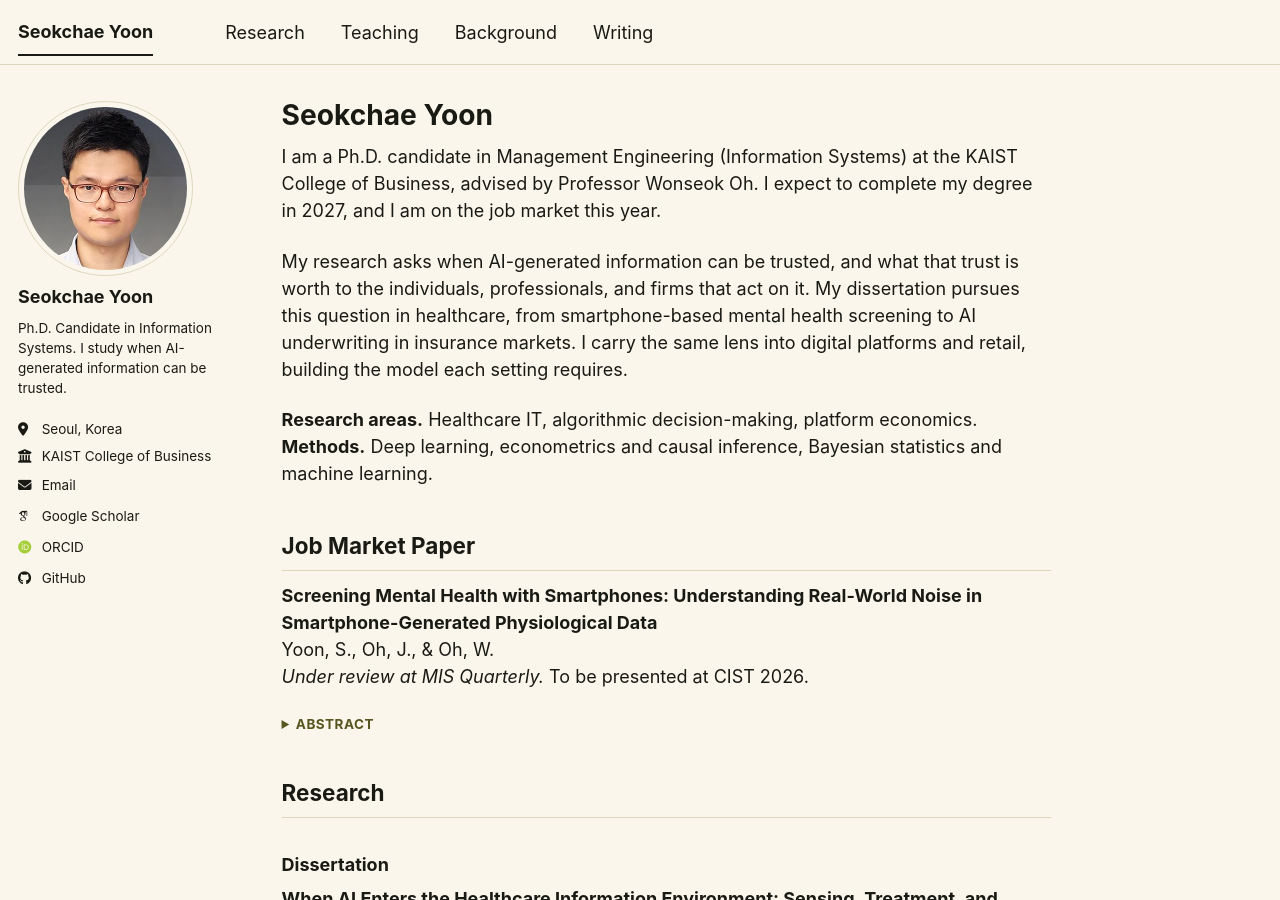
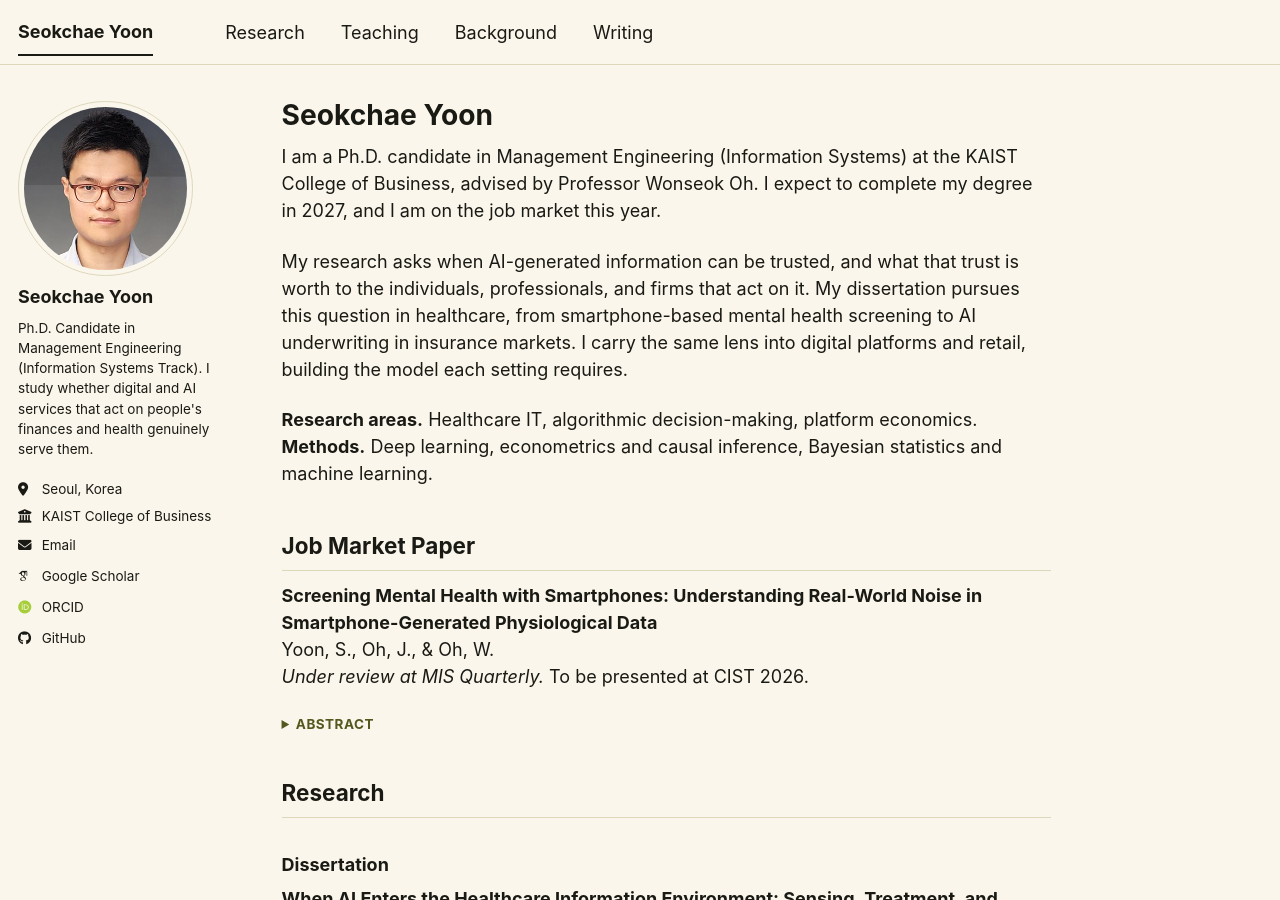
Before and after one commit to seokchae-yoon/seokchae-yoon.github.io, a Jekyll site: the page built from _pages/about.md, in a window 1280 px wide and 900 px high. Built offline with Jekyll 4.4.1, drawn with Linux system fonts in a browser that asks for light colours; some web fonts are replaced; a script bundle is joined from its source files by our own code; library files that are not in the unit come from our copies.

Commit message:
Update sidebar bio to match latest CV

```diff
--- a/_config.yml
+++ b/_config.yml
@@ -25,7 +25,7 @@ author:
   avatar           : "profile.jpg"
   name             : "Seokchae Yoon"
   pronouns         : # example: "she/her"
-  bio              : "Ph.D. Candidate in Information Systems. I study when AI-generated information can be trusted."
+  bio              : "Ph.D. Candidate in Management Engineering (Information Systems Track). I study whether digital and AI services that act on people's finances and health genuinely serve them."
   location         : "Seoul, Korea"
   employer         : "KAIST College of Business"
   uri              : # URL
```
